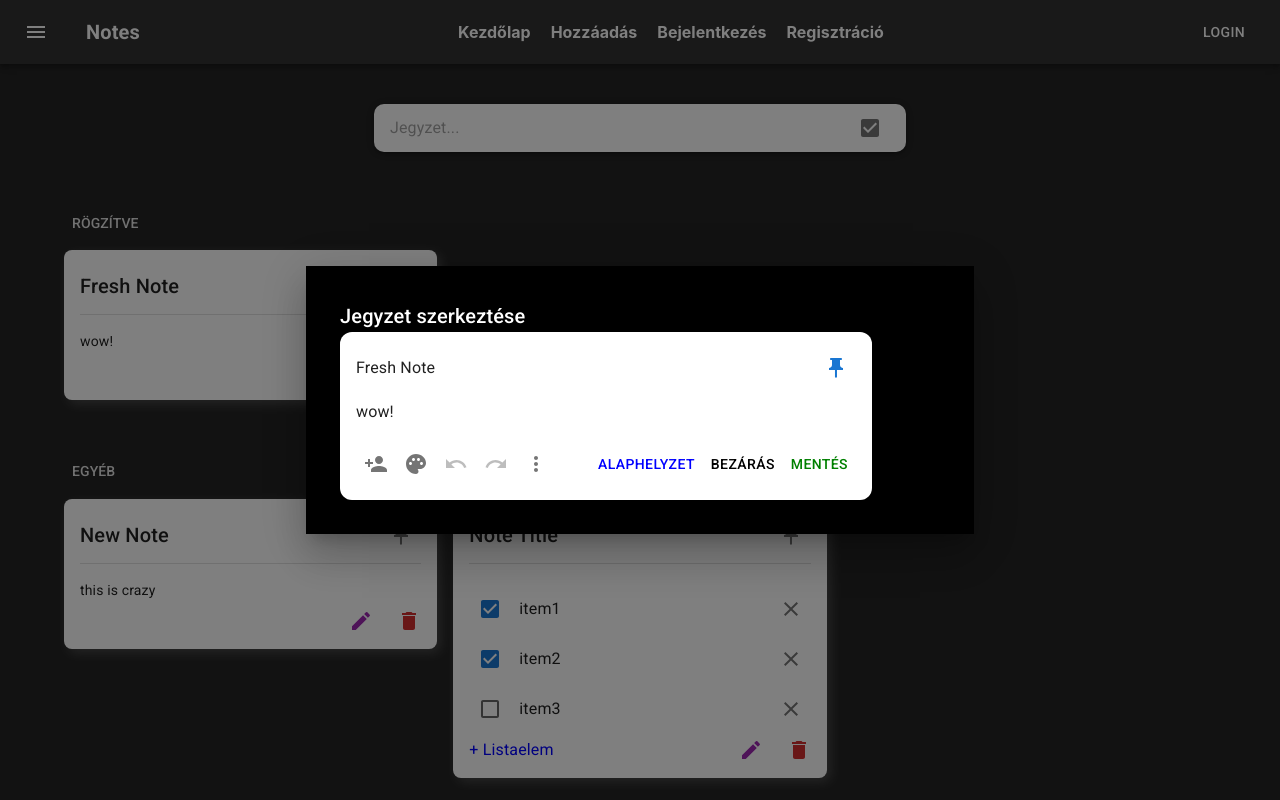
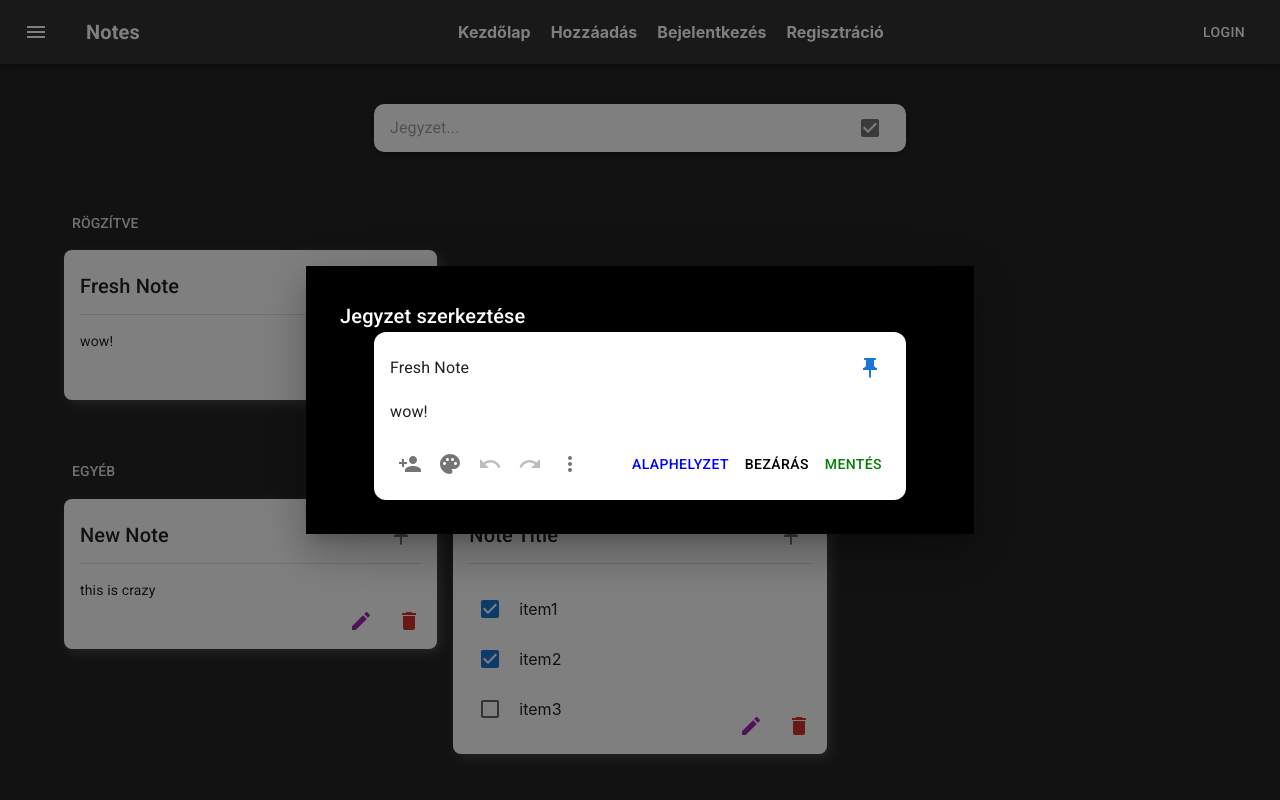
Before and after one commit to Lestoven/react-ts-notes, a React (Vite) app in the folder ts-notes/: page / in a window 1280 px wide. Both pictures are taken after a click on the button 361 px from the left and 372 px from the top of the page. Built offline with nearby package versions, Linux system fonts and the light colour scheme.

Commit message:
Note component only renders the nodelist as it should

```diff
--- /dev/null
+++ b/ts-notes/src/components/ReadonlyChecklistPanel.tsx
@@ -0,0 +1,23 @@
+import { Box, Checkbox } from "@mui/material";
+import { Checklist } from "../types/list";
+
+const ReadonlyChecklistPanel = ({ checklistElements, onChecklistChange }:
+    { checklistElements: Checklist, onChecklistChange: (newContent: Checklist) => void }) => {
+
+    return (
+        <Box sx={{ marginTop: 1 }}>
+            {checklistElements.map(listItem => (
+                <Box key={listItem.id} sx={{ display: "flex", alignItems: "center", gap: 1, marginBottom: 1 }}>
+                    <Checkbox checked={listItem.isChecked} onChange={(e) => {
+                        onChecklistChange(checklistElements.map(
+                            element => element.id === listItem.id ? { ...listItem, isChecked: e.target.checked } : element)
+                        );
+                    }} />
+                    <span>{listItem.content}</span>
+                </Box>
+            ))}
+        </Box>
+    );
+};
+
+export default ReadonlyChecklistPanel;
--- a/ts-notes/src/pages/Edit.tsx
+++ b/ts-notes/src/pages/Edit.tsx
@@ -2,6 +2,7 @@ import { Note } from "../types/note";
 import { useModalDispatch } from "../contexts/ModalContext";
 import { useNotesDispatch, handleNoteUpdate } from "../contexts/NotesContext";
 import NoteEditor from "../components/notes/NoteEditor";
+import { Container } from "@mui/material";
 
 const Edit = ({ defaultNoteData }: { defaultNoteData: Note }) => {
     const modalDispatch = useModalDispatch();
@@ -20,7 +21,15 @@ const Edit = ({ defaultNoteData }: { defaultNoteData: Note }) => {
         }
     };
     return (
-       <NoteEditor defaultNoteData={defaultNoteData} onSave={handleSave} onClose={handleClose}/>
+        <Container
+            sx={{
+                display: "flex",
+                justifyContent: "center",
+                alignItems: "center",
+            }}
+        >
+            <NoteEditor defaultNoteData={defaultNoteData} onSave={handleSave} onClose={handleClose} />
+        </Container>
     );
 };
 
--- a/ts-notes/src/types/note.ts
+++ b/ts-notes/src/types/note.ts
@@ -1,5 +1,5 @@
 import { Checklist } from "./list"
-import { NoteType } from "./noteType"
+import { NoteType } from "./noteType";
 
 export interface BaseNote {
     readonly id: number,
--- a/ts-notes/src/utils/renderNoteContent.tsx
+++ b/ts-notes/src/utils/renderNoteContent.tsx
@@ -1,9 +1,9 @@
 import { ReactNode } from "react";
 import { Note } from "../types/note";
 import { NoteType } from "../types/noteType";
-import ChecklistPanel from "../components/ChecklistPanel";
 import { Typography } from "@mui/material";
 import { Checklist } from "../types/list";
+import ReadonlyChecklistPanel from "../components/ReadonlyChecklistPanel";
 
 export const renderNoteContent = (note: Note, handleCheckListChange: (updatedList: Checklist) => void): ReactNode => {
     if (note.type === NoteType.Text) {
@@ -12,7 +12,7 @@ export const renderNoteContent = (note: Note, handleCheckListChange: (updatedLis
         );
     } else if (note.type === NoteType.Checklist) {
         return (
-            <ChecklistPanel checklistElements={note.content} onChecklistChange={handleCheckListChange} />
+            <ReadonlyChecklistPanel checklistElements={note.content} onChecklistChange={handleCheckListChange} />
         );
     } else {
         const _exhaustiveCheck: never = note;
```
